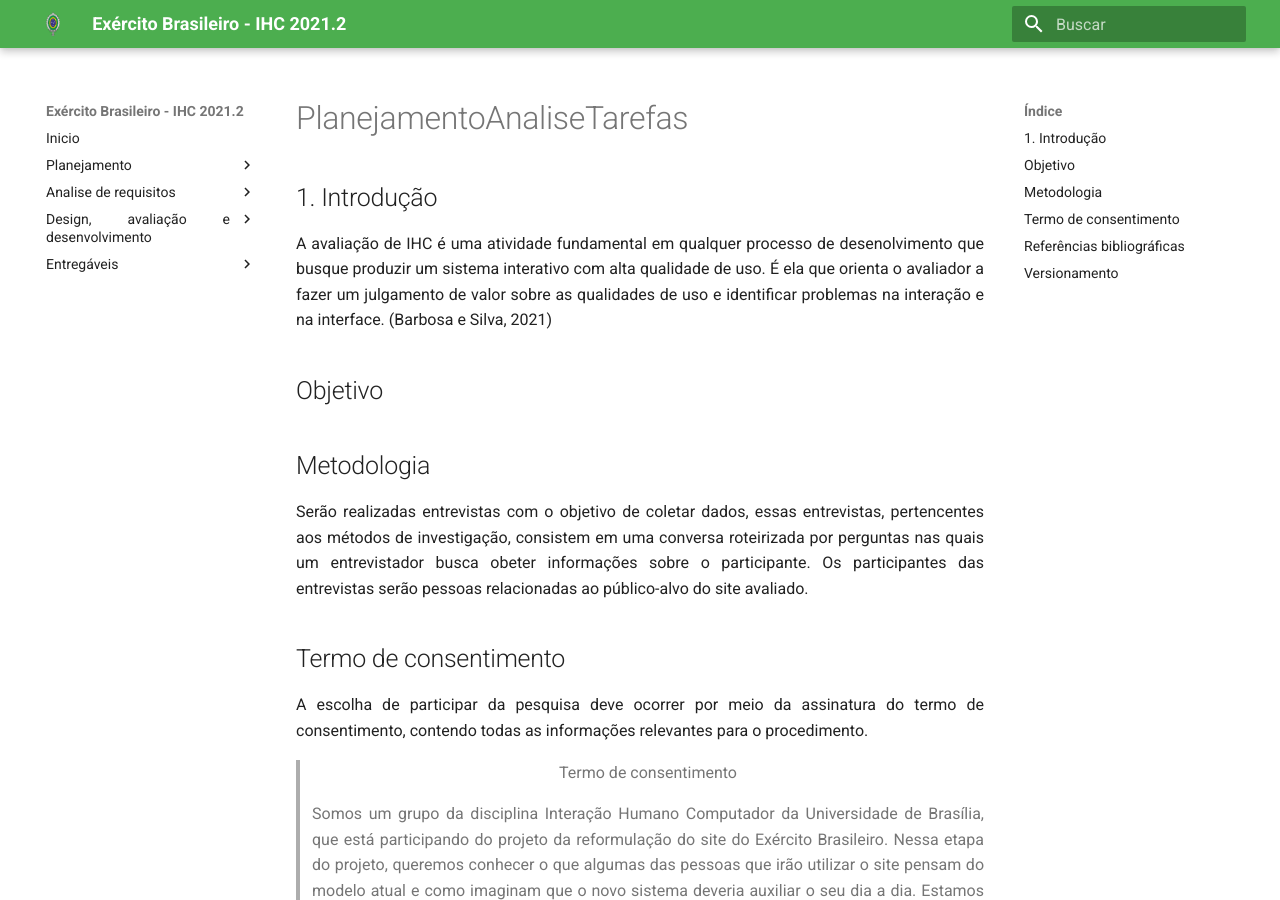
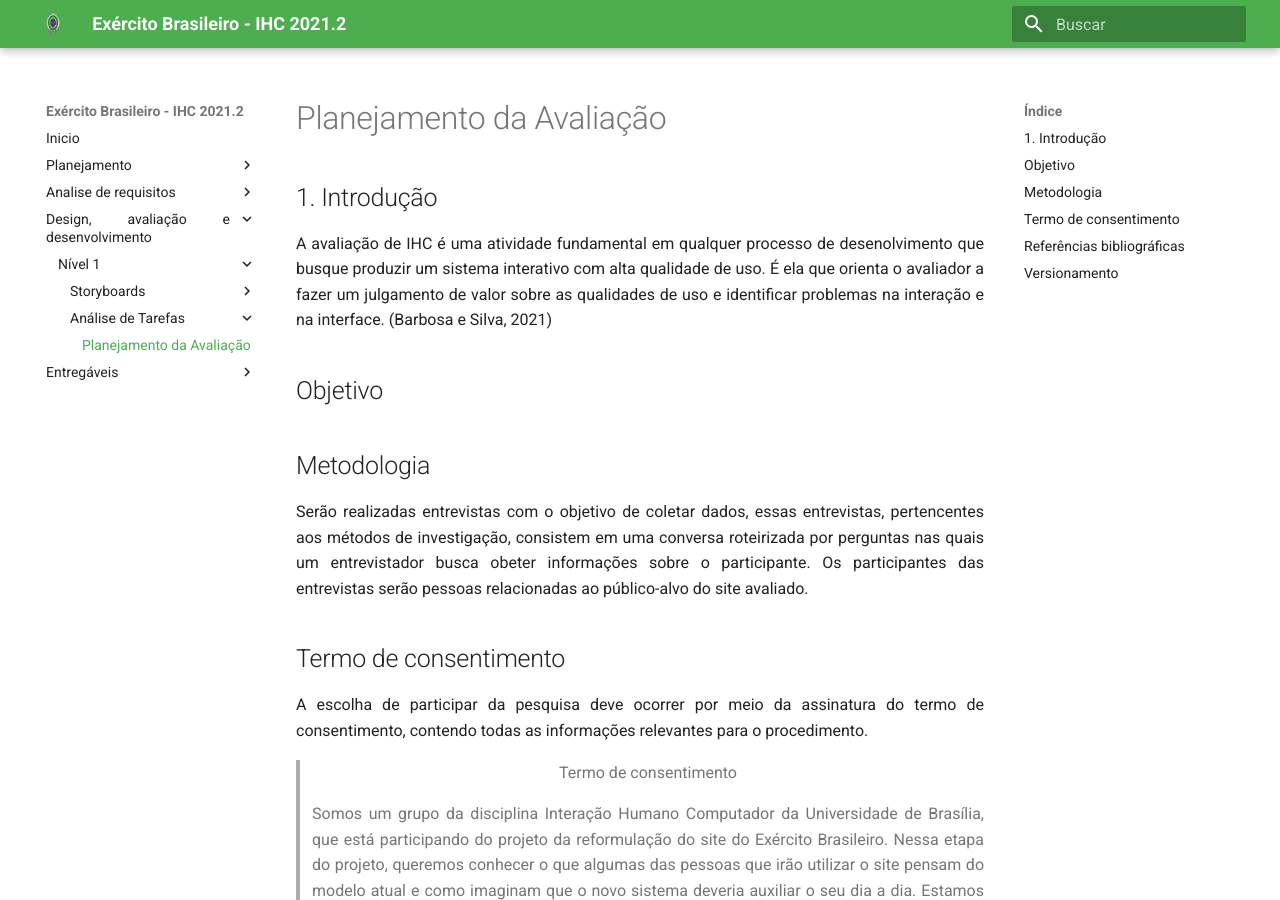
Before and after one commit to heitormsb/2021.2-Exercito-Brasileiro, an MkDocs documentation site: the page built from docs/Design_avaliacao_desenv/nivel1/PlanejamentoAnaliseTarefas.md, in a window 1280 px wide and 900 px high. Built offline with MkDocs 1.6.1 and Material for MkDocs 9.7.7, drawn with Linux system fonts in a browser that asks for light colours.

Commit message:
add planejamentoAvaliação na pagina

```diff
--- a/docs/Design, Avaliação e Desenvolvimento/PlanejamentoAnaliseTarefas.md
+++ b/docs/Design_avaliacao_desenv/nivel1/PlanejamentoAnaliseTarefas.md
@@ -1,4 +1,5 @@
 <style>body {text-align: justify}</style>
+
 ## 1. Introdução
 A avaliação de IHC é uma atividade fundamental em qualquer processo de desenolvimento que busque produzir um sistema interativo com alta qualidade de uso. É ela que orienta o avaliador a fazer um julgamento de valor sobre as qualidades de uso e identificar problemas na interação e na interface. (Barbosa e Silva, 2021)
 
--- a/mkdocs.yml
+++ b/mkdocs.yml
@@ -33,7 +33,8 @@
           - Storyboard: ./Design_avaliacao_desenv/nivel1/storyboard.md
           - Planejamento: a.md
           - Relato dos resultados: a.md
-        # - Análise de Tarefas:
+        - Análise de Tarefas:
+          - Planejamento da Avaliação: ./Design_avaliacao_desenv/nivel1/PlanejamentoAnaliseTarefas.md
     - Entregáveis:
       - Entraga 1: entrega1.md
       - Entraga 2: entrega2.md
```
